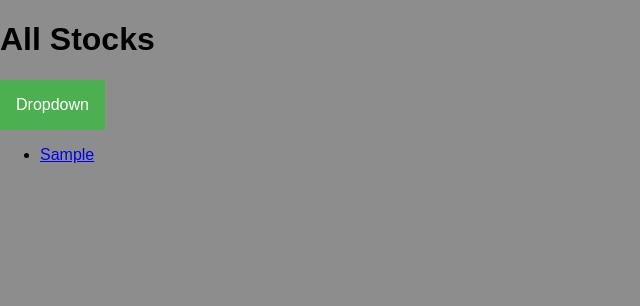
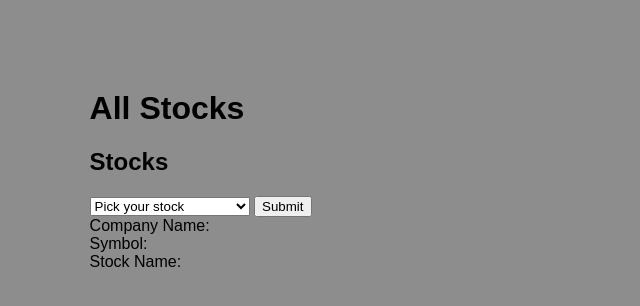
Before and after one commit to tabualhsan/Dow-Jane, a Flask app: page /stocks in a window 1280 px wide. Shown: the top 306 px of the page, without its empty margins (0-640 px from the left). Run offline with Flask 2, Linux system fonts and the light colour scheme; tables that the repository leaves empty hold one stand-in row (values such as "Sample post").

Commit message:
added symbols into a dropdown

```diff
--- a/crud.py
+++ b/crud.py
@@ -1,8 +1,9 @@
-"""crud"""
+"""CRUD"""
 
 
-
-from model import db, User, Stock, CompanyStat, UserFavorite, connect_to_db
+from model import db, User, Stock, UserFavorite, connect_to_db
+import requests
+import csv
 
 # user info================================================================
 def get_user():
@@ -50,6 +51,8 @@ def check_password(email, password):
         return False
 # stock info ================================================================
 
+API_KEY = '3LOOI2SBODXLNS10'
+
 def create_stock_info(symbol, name, description, ceo, headquarters, founded, employees, address, sector, exchange, asset_type):
     """create a stocks profile"""
     stock = Stock(symbol=symbol,
@@ -96,7 +99,37 @@ def get_company_stat():
     return CompanyStat.query.all()
 
 
+def get_all_stocks():
 
+    url = 'https://www.alphavantage.co/query?function=LISTING_STATUS&apikey='+ API_KEY
+    res = requests.get(url)
+    params = dict(key=API_KEY, text='stocks', lang='en-es')
+    res = requests.get(url, params=params)
+    decoded = res.content.decode('utf-8')
+
+    csv_read = csv.reader(decoded.splitlines(), delimiter=',')
+    all_stocks = list(csv_read)
+
+    return all_stocks
+
+
+
+def save_stocks(all_stocks):
+
+    count = 0
+    for stock in all_stocks:
+        if count != 0:
+            stockInfo =Stock(symbol = stock[0], stock_name=stock[1], exchange=stock[2],asset_type=stock[3],status=[4], ipo_date=stock[5], delisting_date=stock[6])
+
+
+            db.session.add(stockInfo)
+            db.session.commit()
+        count += 1
+
+    return "Finished"
+def get_stock():
+
+    return StockInfo.query.all()
 # favorite info ================================================================
 def create_favorites(user_id, stock_id):
     """create a and returns user favorites from stocks list """
@@ -111,6 +144,7 @@ def create_favorites(user_id, stock_id):
 
     return userFavorites
 
+
 def user_favorites(user_id):
     """returns all user favorites"""
     user_id_identification = User.query.get(user_id)
@@ -118,6 +152,12 @@ def user_favorites(user_id):
     return Stock.query.all()
 
 
+
+
+
+
+
+
 if __name__ == '__main__':
     from server import app
     connect_to_db(app)
--- a/server.py
+++ b/server.py
@@ -1,9 +1,11 @@
 """Server for stock app."""
 
-from flask import Flask, render_template, request, flash, session, redirect
+from flask import Flask, render_template, request, flash, session, redirect, jsonify
 
-from model import connect_to_db
+from model import connect_to_db, Stock
 import crud
+import requests
+
 
 
 from jinja2 import StrictUndefined
@@ -12,6 +14,9 @@ from jinja2 import StrictUndefined
 app = Flask(__name__)
 app.secret_key = "dev"
 app.jinja_env.undefined = StrictUndefined
+
+API_KEY = '3LOOI2SBODXLNS10'
+
 
 # Homepage================================================================================
 @app.route('/')
@@ -79,14 +84,28 @@ def check_login():
 
 # stock info================================================================================
 
+@app.route('/stocks')
+def stocks():
+    stock_list = Stock.query.all()
 
-@app.route('/stocks')
-def all_stocks():
-    """View all stocks"""
+    return render_template('all_stocks.html', stock_list=stock_list)
 
-    stocks = crud.get_stocks_info()
 
-    return render_template('all_stocks.html', stocks=stocks)
+
+
+@app.route('/api/stock')
+def get_stock():
+    """Json information about symbol"""
+
+    symbol = request.args.get('symbol')
+
+    url = f'https://www.alphavantage.co/query?function=OVERVIEW&symbol={symbol}&apikey={API_KEY}'
+    res = requests.get(url)
+
+    print(res.text)
+
+    return jsonify(res.json())
+
 # favorite info================================================================================
 
 @app.route('/favorites')
@@ -99,6 +118,14 @@ def all_favorites(favorite_id):
 
 
 
+
+
+
+
+
+
+
+
 # ================================================================================
 if __name__ == '__main__':
     connect_to_db(app)
--- a/static/stocks.js
+++ b/static/stocks.js
@@ -1,25 +1,16 @@
 "use strict";
 
+function get_stock_info(evt){
 
-async function start() {
+    evt.preventDefault();
+
+    let symbol = $("#stock_symbol").val()
+    console.log(symbol);
 
 
-    const response = await fetch("https://www.alphavantage.co/query?function=OVERVIEW&symbol=AAPL&apikey=3LOOI2SBODXLNS10")
-    const data = await response.json()
+    $.get('/api/stock?symbol='+ symbol);
+
 
 }
 
-
-
-start()
-
-function createStockList(stockList){
-    document.getElementById("stocks").innerHTML = `
-    <option> Choose a Stock</option>
-        ${Object.keys(stockList).map(function (stocks) {
-            return `<option>${stocks}</option>`
-        }).join('')}
-        </select>
-
-    `
-}
+$("#stock_select").on('submit', get_stock_info);
--- a/static/style.css
+++ b/static/style.css
@@ -1,5 +1,5 @@
 body {
-    margin: 0;
+    margin: 7%;
     font-family: sans-serif;
 
 }
--- a/templates/all_stocks.html
+++ b/templates/all_stocks.html
@@ -1,29 +1,47 @@
 {% extends 'base.html' %}
 {% block title %}All Stocks{% endblock %}
 
+
 {% block body %}
-
-<title>stocks2</title>
   <h1>All Stocks</h1>
 
-  <div class="Dropdown">
-    <button class="dropbtn">Dropdown</button>
-    <div class="dropdown-content">
-        <ul>
-            <li><a href="/stocks">View all stocks</a></li>
-            <li><a href="/favorites">View all favorites</a></li>
-        </ul>
+    <div>
+        <h2>Stocks</h2>
+        <form id = "stock_select">
+            <select name="stocks" id="stock_symbol">
+                <option default>Pick your stock</option>
+
+                {% for stock in stock_list %}
+                    <option value="{{stock.symbol}}">{{stock.symbol}} - {{ stock.stock_name }}</option>
+                {% endfor %}
+            </select>
+            <input type="submit">
+
+        </form>
     </div>
-   </div>
-  <ul>
-    {% for stock in stocks %}
-      <li>
-        <a href="/stocks/{{ stock.stock_id }}">
-            {{stock.symbol}}
+    <section id="display-company-info"></section>
+    <div class="company_info">
+        Company Name: <label id="company_name"><label>
+           <d1>
+               <dt>Symbol: </dt>
+               <dd id="symbol"></dd>
+           </d1>
 
-        </a>
-      </li>
-    {% endfor %}
-  </ul>
-  <script src="/static/stocks.js"></script>
+           <dt>Stock Name: </dt>
+           <dd idstock_name
+           exchange
+           asset_type
+           status
+           ipo_date
+           delisting_date
+
+
+
+
+
+    </div>
+
+    </section>
+    <script src="/static/stocks.js"></script>
+
 {% endblock %}
--- a/templates/base.html
+++ b/templates/base.html
@@ -1,18 +1,18 @@
 <!DOCTYPE html>
 <html lang="en">
+
 <head>
+  {% block head %}
+
     <meta charset="UTF-8">
     <meta http-equiv="X-UA-Compatible" content="IE=edge">
+    <link rel="stylesheet" href="/static/style.css">
+    <script
+    src="https://code.jquery.com/jquery-3.4.1.js"
+    integrity="sha256-WpOohJOqMqqyKL9FccASB9O0KwACQJpFTUBLTYOVvVU="
+    crossorigin="anonymous"></script>
+{% endblock %}
 
-
-
-
-    <link rel="stylesheet" href="/static/style.css">
-    <title>
-        {% block title %}{% endblock %}
-    </title>
-
-    {% block head %}{% endblock %}
 </head>
 <body>
     {% for msg in get_flashed_messages() %}
@@ -24,5 +24,6 @@
 
     {% block after_body %}{% endblock %}
 
+    <script src="/static/stocks.js"></script>
 </body>
 </html>
```
Also changed, not shown: model.py (+4 -30 lines), seed_database.py (+0 -30 lines).
